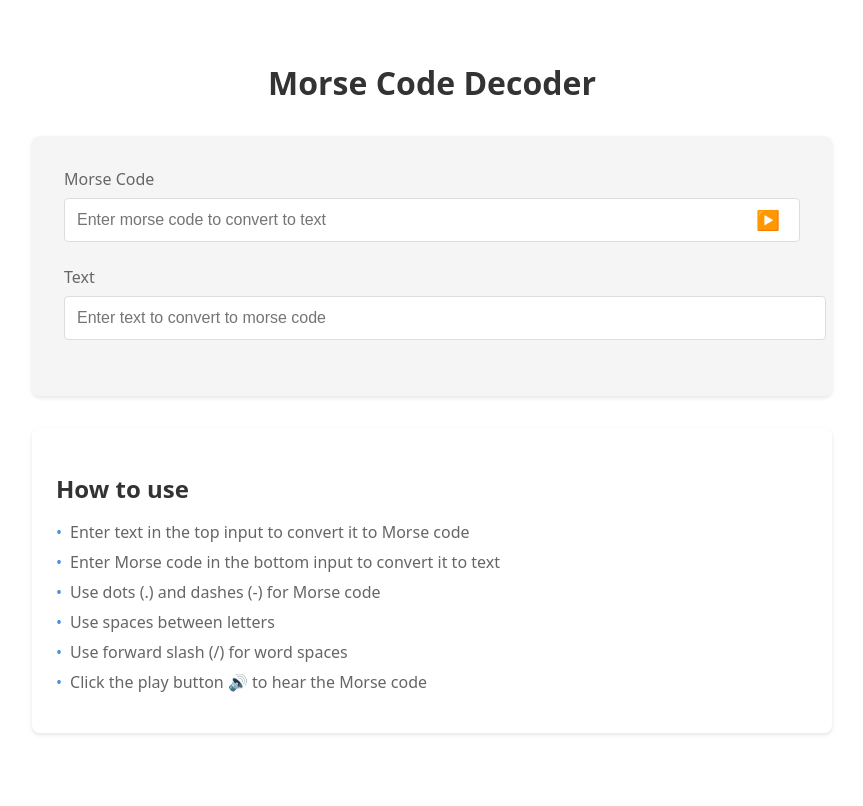
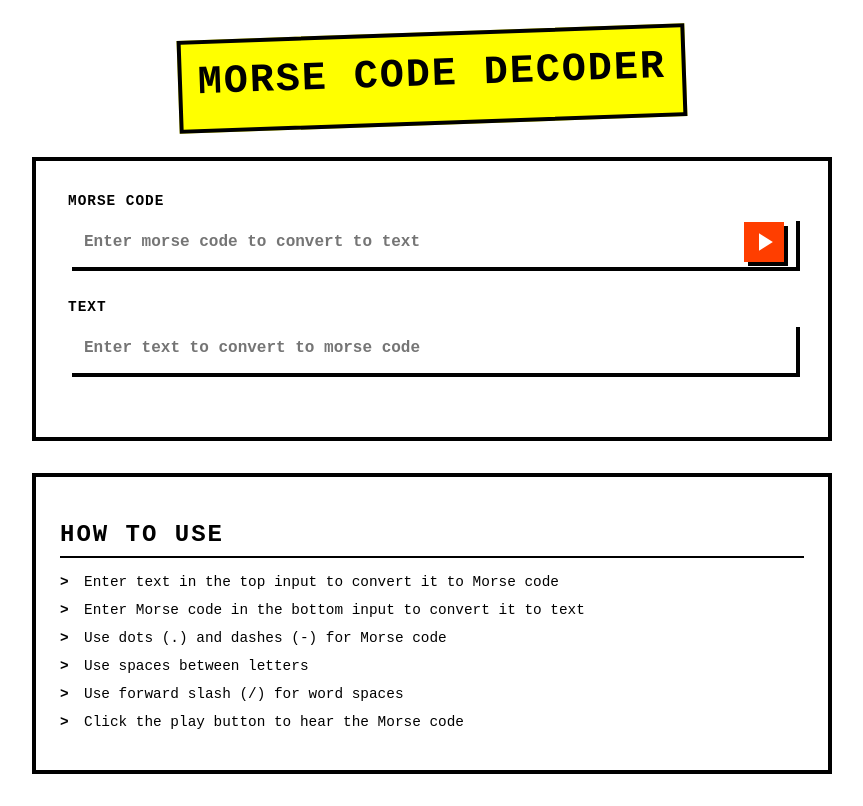
Before and after one commit to slawinski/morse-code, a SvelteKit app: page / in a window 1280 px wide. Shown: the whole page, without its empty margins (208-1071 px from the left). Built offline with nearby package versions, Linux system fonts and the light colour scheme.

Commit message:
update styles

```diff
--- a/src/routes/+page.svelte
+++ b/src/routes/+page.svelte
@@ -81,7 +81,9 @@
 </script>
 
 <main class="container">
+    <div class="header-board">
         <h1>Morse Code Decoder</h1>
+    </div>
 
     <div class="converter">
         <div class="input-group">
@@ -94,12 +96,17 @@
                 on:input={handleMorseInput}
                 placeholder="Enter morse code to convert to text"
                 />
-                <button class="play-button" on:click={playMorseSound} title="Play Morse code">▶️</button>
+                <button class="play-button" on:click={playMorseSound} title="Play Morse code">
+                    <svg width="24" height="24" viewBox="0 0 24 24" fill="none" xmlns="http://www.w3.org/2000/svg">
+                        <path d="M8 5L19 12L8 19V5Z" fill="currentColor" stroke="currentColor" stroke-width="2"/>
+                    </svg>
+                </button>
             </div>
         </div>
 
         <div class="input-group">
             <label for="text">Text</label>
+            <div class="input-with-button">
                 <input
                     type="text"
                     id="text"
@@ -107,6 +114,7 @@
                     on:input={handleTextInput}
                     placeholder="Enter text to convert to morse code"
                 />
+            </div>
         </div>
 
         {#if error}
@@ -122,7 +130,7 @@
             <li>Use dots (.) and dashes (-) for Morse code</li>
             <li>Use spaces between letters</li>
             <li>Use forward slash (/) for word spaces</li>
-            <li>Click the play button 🔊 to hear the Morse code</li>
+            <li>Click the play button to hear the Morse code</li>
         </ul>
     </div>
 </main>
@@ -132,31 +140,88 @@
         max-width: 800px;
         margin: 0 auto;
         padding: 2rem;
-        font-family: system-ui, -apple-system, BlinkMacSystemFont, 'Segoe UI', Roboto, sans-serif;
+        font-family: 'Courier New', monospace;
+        background: #ffffff;
+        position: relative;
+        overflow: hidden;
+    }
+
+    .container::before {
+        content: '';
+        position: absolute;
+        top: -100px;
+        right: -100px;
+        width: 300px;
+        height: 300px;
+        background: #ff3e00;
+        transform: rotate(45deg);
+        z-index: -1;
+    }
+
+    .container::after {
+        content: '';
+        position: absolute;
+        bottom: -150px;
+        left: -150px;
+        width: 400px;
+        height: 400px;
+        background: #000000;
+        transform: rotate(-15deg);
+        z-index: -1;
+    }
+
+    .header-board {
+        position: relative;
+        display: block;
+        margin: 0 auto 2rem auto;
+        padding: 1rem;
+        background: #ffff00;
+        border: 4px solid #000000;
+        transform: rotate(-2deg);
+        transform-origin: center;
+        width: fit-content;
     }
 
     h1 {
         text-align: center;
-        color: #333;
-        margin-bottom: 2rem;
+        color: #000000;
+        margin: 0;
+        font-size: 2.5rem;
+        text-transform: uppercase;
+        letter-spacing: 2px;
+        padding-bottom: 0.5rem;
     }
 
     .converter {
-        background: #f5f5f5;
+        background: #ffffff;
         padding: 2rem;
-        border-radius: 8px;
-        box-shadow: 0 2px 4px rgba(0, 0, 0, 0.1);
+        position: relative;
+        border: 4px solid #000000;
+    }
+
+    .converter::before {
+        content: '';
+        position: absolute;
+        top: 8px;
+        left: 8px;
+        right: -8px;
+        bottom: -8px;
+        background: #ff3e00;
+        z-index: -1;
     }
 
     .input-group {
-        margin-bottom: 1.5rem;
+        margin-bottom: 2rem;
     }
 
     label {
         display: block;
         margin-bottom: 0.5rem;
-        color: #666;
-        font-weight: 500;
+        color: #000000;
+        font-weight: bold;
+        text-transform: uppercase;
+        font-size: 0.9rem;
+        letter-spacing: 1px;
     }
 
     .input-with-button {
@@ -167,51 +232,92 @@
 
     input {
         width: 100%;
-        padding: 0.75rem;
-        border: 1px solid #ddd;
-        border-radius: 4px;
+        padding: 1rem;
+        border: none;
+        font-family: 'Courier New', monospace;
         font-size: 1rem;
+        font-weight: bold;
+        background: #ffffff;
+        color: #000000;
+        box-shadow: 4px 4px 0 #000000;
     }
 
     input:focus {
         outline: none;
-        border-color: #4a90e2;
-        box-shadow: 0 0 0 2px rgba(74, 144, 226, 0.2);
+        background: #000000;
+        color: #ffffff;
+        box-shadow: 4px 4px 0 #ff3e00;
     }
 
     .play-button {
         position: absolute;
         right: 0.75rem;
-        background: none;
+        background: #ff3e00;
+        color: #ffffff;
         border: none;
         cursor: pointer;
-        font-size: 1.2rem;
-        padding: 0.5rem;
-        border-radius: 50%;
-        transition: transform 0.2s ease;
+        width: 40px;
+        height: 40px;
+        display: flex;
+        align-items: center;
+        justify-content: center;
+        padding: 0;
+        transition: all 0.2s ease;
+        box-shadow: 4px 4px 0 #000000;
     }
 
     .play-button:hover {
-        transform: scale(1.1);
+        background: #ff3e00;
+        color: #ffffff;
+        transform: translate(2px, 2px);
+        box-shadow: 2px 2px 0 #000000;
+    }
+
+    .play-button:active {
+        transform: translate(4px, 4px);
+        box-shadow: none;
+    }
+
+    .play-button svg {
+        width: 24px;
+        height: 24px;
     }
 
     .error {
-        color: #dc3545;
+        color: #ff0000;
         margin-top: 1rem;
         text-align: center;
+        font-weight: bold;
+        text-transform: uppercase;
+        letter-spacing: 1px;
     }
 
     .info {
         margin-top: 2rem;
         padding: 1.5rem;
-        background: #fff;
-        border-radius: 8px;
-        box-shadow: 0 2px 4px rgba(0, 0, 0, 0.1);
+        background: #ffffff;
+        position: relative;
+        border: 4px solid #000000;
+    }
+
+    .info::before {
+        content: '';
+        position: absolute;
+        top: 8px;
+        left: 8px;
+        right: -8px;
+        bottom: -8px;
+        background: #ff3e00;
+        z-index: -1;
     }
 
     .info h2 {
-        color: #333;
+        color: #000000;
         margin-bottom: 1rem;
+        text-transform: uppercase;
+        letter-spacing: 2px;
+        border-bottom: 2px solid #000000;
+        padding-bottom: 0.5rem;
     }
 
     .info ul {
@@ -220,13 +326,24 @@
     }
 
     .info li {
-        margin-bottom: 0.5rem;
-        color: #666;
+        margin-bottom: 0.75rem;
+        color: #000000;
+        padding-left: 1.5rem;
+        position: relative;
+        font-size: 0.9rem;
     }
 
     .info li:before {
-        content: "•";
-        color: #4a90e2;
-        margin-right: 0.5rem;
+        content: ">";
+        color: #000000;
+        position: absolute;
+        left: 0;
+        font-weight: bold;
+    }
+
+    /* Add some global styles */
+    :global(body) {
+        margin: 0;
+        background: #ffffff;
     }
 </style>
```
Lines whose indentation alone changed are shown as unchanged.
